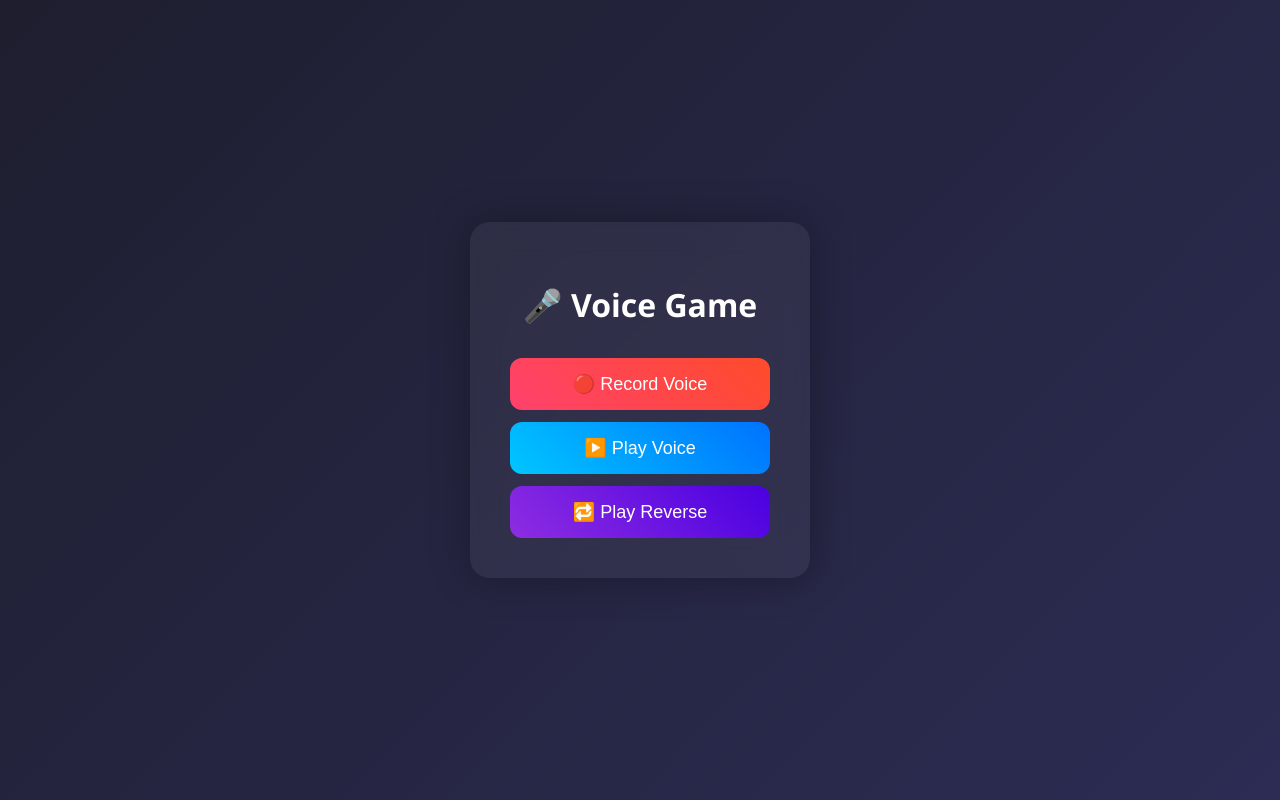
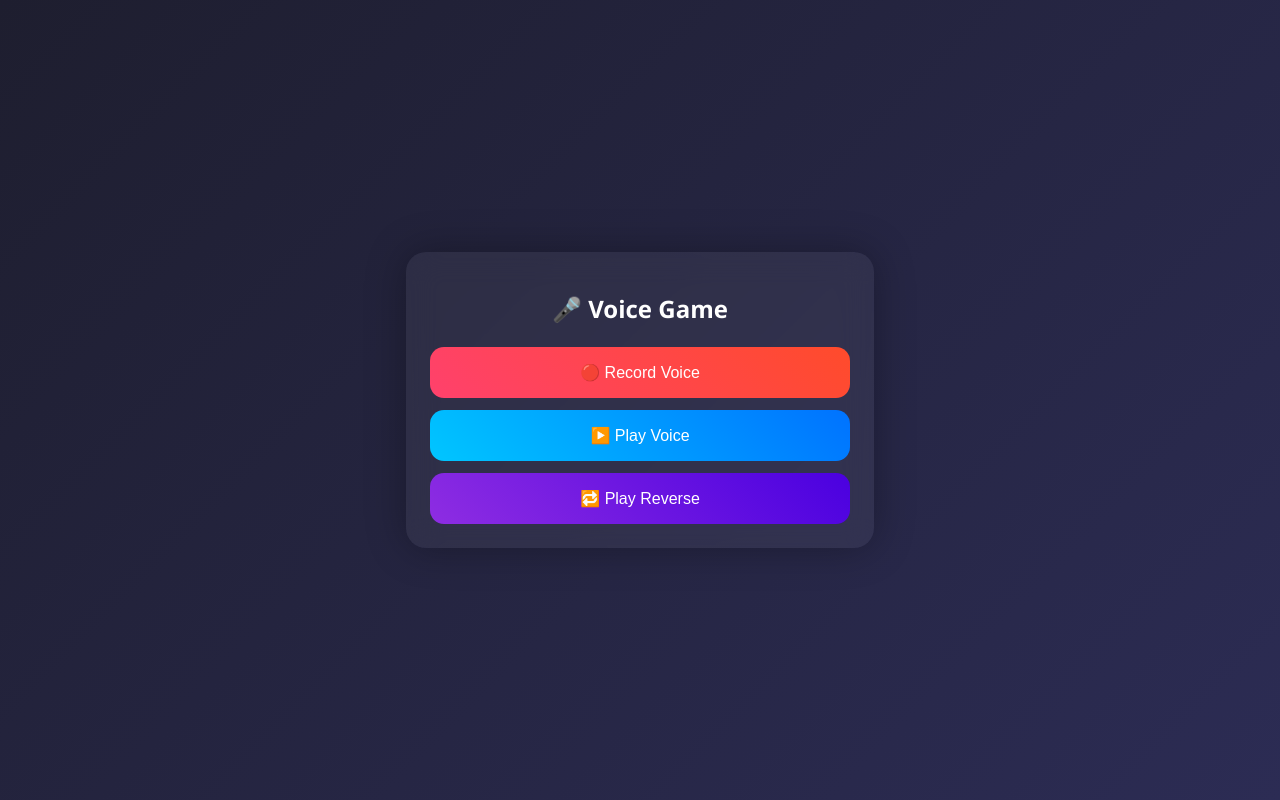
Before and after one commit to mikhailpletnev13/Voice-game, a plain HTML site: page index.html in a window 1280 px wide. Drawn offline with Linux system fonts and the light colour scheme.

Commit message:
Update index.html

```diff
--- a/index.html
+++ b/index.html
@@ -2,48 +2,66 @@
 <html lang="ru">
 <head>
 <meta charset="UTF-8">
+
+<!-- ВАЖНО ДЛЯ МОБИЛЬНЫХ -->
+<meta name="viewport" content="width=device-width, initial-scale=1.0">
+
 <title>Voice Game</title>
 
 <style>
 body {
   margin: 0;
-  height: 100vh;
+  min-height: 100vh;
   display: flex;
   justify-content: center;
   align-items: center;
   background: linear-gradient(135deg, #1e1e2f, #2c2c54);
   font-family: 'Segoe UI', sans-serif;
   color: white;
+  padding: 16px;
+  box-sizing: border-box;
 }
 
 .container {
+  width: 100%;
+  max-width: 420px;
   backdrop-filter: blur(15px);
   background: rgba(255,255,255,0.05);
-  padding: 40px;
+  padding: 24px;
   border-radius: 20px;
   box-shadow: 0 0 40px rgba(0,0,0,0.3);
   text-align: center;
+
   display: flex;
   flex-direction: column;
-  align-items: center;
-  gap: 12px; /* ← главный отступ */
+  gap: 12px;
 }
 
 h1 {
-  margin-bottom: 20px;
+  margin-bottom: 10px;
+  font-size: 24px;
 }
 
+/* КНОПКИ */
 button {
-  width: 260px;
-  padding: 15px;
-  font-size: 18px;
+  width: 100%;
+  padding: 16px;
+  font-size: 16px;
   border: none;
-  border-radius: 12px;
+  border-radius: 14px;
   cursor: pointer;
   color: white;
   transition: all 0.25s ease;
   position: relative;
   overflow: hidden;
+}
+
+/* большие кнопки на телефоне */
+@media (max-width: 480px) {
+  button {
+    padding: 18px;
+    font-size: 17px;
+  }
 }
 
 .record {
@@ -59,14 +77,22 @@ button {
 }
 
 button:hover {
-  transform: translateY(-3px) scale(1.03);
-  box-shadow: 0 10px 25px rgba(0,0,0,0.4);
+  transform: translateY(-2px);
 }
 
 button:active {
-  transform: scale(0.96);
+  transform: scale(0.97);
 }
 
+/* отключаем hover на телефонах */
+@media (hover: none) {
+  button:hover {
+    transform: none;
+    box-shadow: none;
+  }
+}
+
+/* glow эффект */
 button::after {
   content: "";
   position: absolute;
@@ -107,7 +133,6 @@ const reverseBtn = document.getElementById('reverseBtn');
 
 recordBtn.onclick = async () => {
   if (!isRecording) {
-    // НАЧАТЬ НОВУЮ ЗАПИСЬ
     audioChunks = [];
     audioBuffer = null;
 
@@ -134,7 +159,6 @@ recordBtn.onclick = async () => {
     recordBtn.textContent = "⏹ Stop Recording";
 
   } else {
-    // ОСТАНОВИТЬ ЗАПИСЬ
     mediaRecorder.stop();
     isRecording = false;
     recordBtn.textContent = "🔴 Record Voice";
```
